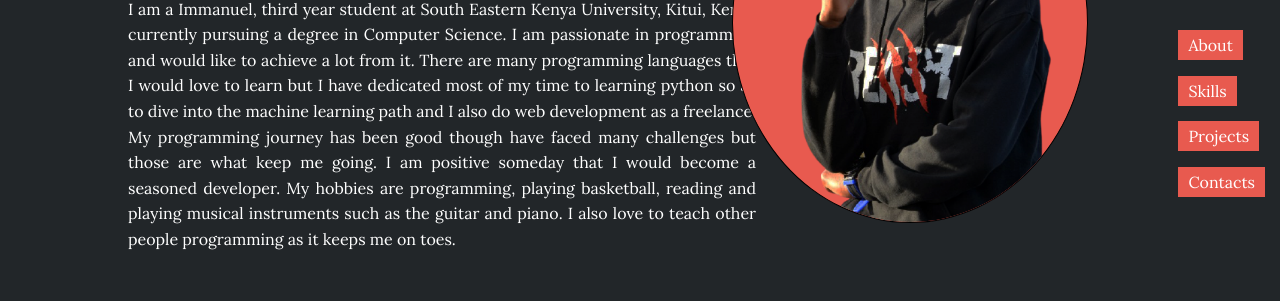
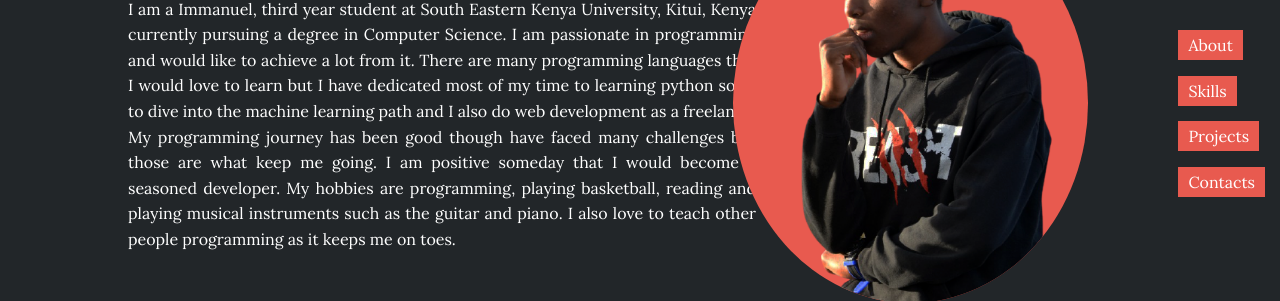
Before and after one commit to Manuel254/portfolio, a plain HTML site: page index.html in a window 1280 px wide. Shown: the part 257-558 px from the top of the page. Drawn offline with Linux system fonts and the light colour scheme.

Commit message:
Clean up

```diff
--- a/scss/styles.scss
+++ b/scss/styles.scss
@@ -102,10 +102,9 @@ footer{
             display: block;
             background-color: $primary-color;
             border-radius: 50%;
-            border: 1px solid $dark-color;
             max-width: 500px;
             position: absolute;
-            top: 10%;
+            top: 20%;
             right: 15%;
         }
     }
```
Also changed, not shown: css/styles.css.
